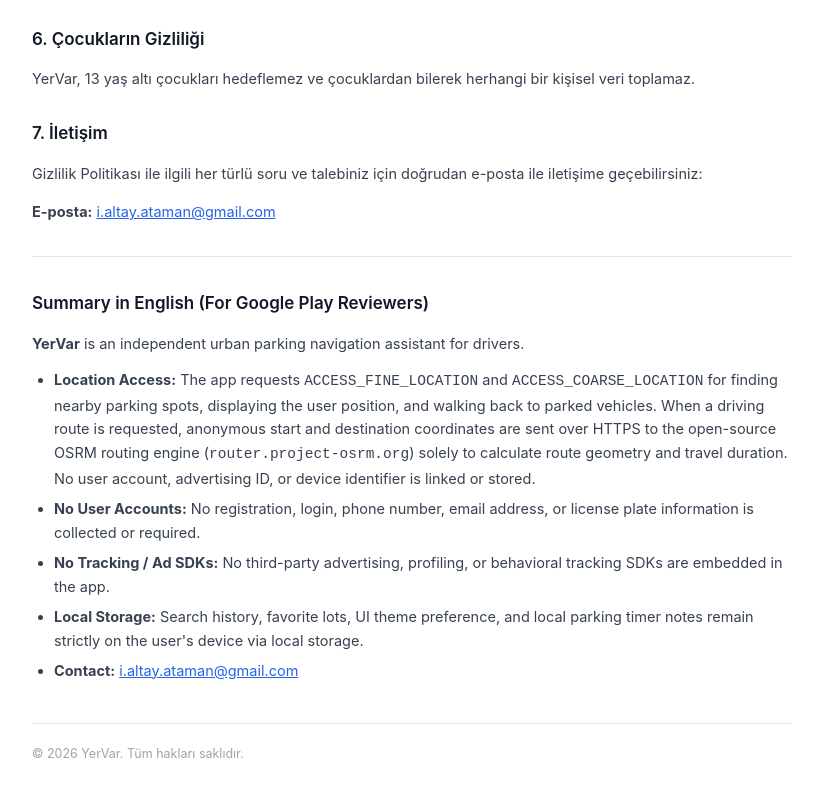
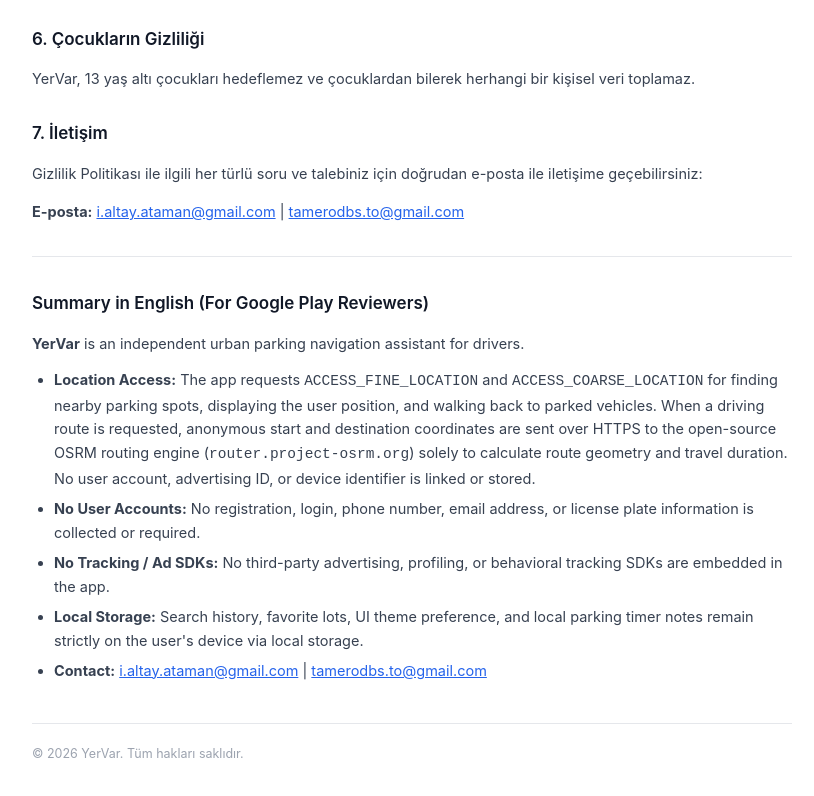
Before and after one commit to AltayAtaman/yervar-privacy, a plain HTML site: page index.html in a window 1280 px wide. Shown: the part 1818-2614 px from the top of the page, without its empty margins (228-1042 px from the left). Drawn offline with Linux system fonts and the light colour scheme.

Commit message:
docs(privacy): add tamerodbs.to@gmail.com to contact section

```diff
--- a/index.html
+++ b/index.html
@@ -168,7 +168,7 @@
       Gizlilik Politikası ile ilgili her türlü soru ve talebiniz için doğrudan e-posta ile iletişime geçebilirsiniz:
     </p>
     <p>
-      <strong>E-posta:</strong> <a href="mailto:i.altay.ataman@gmail.com">i.altay.ataman@gmail.com</a>
+      <strong>E-posta:</strong> <a href="mailto:i.altay.ataman@gmail.com">i.altay.ataman@gmail.com</a> | <a href="mailto:tamerodbs.to@gmail.com">tamerodbs.to@gmail.com</a>
     </p>
 
     <hr>
@@ -180,7 +180,7 @@
       <li><strong>No User Accounts:</strong> No registration, login, phone number, email address, or license plate information is collected or required.</li>
       <li><strong>No Tracking / Ad SDKs:</strong> No third-party advertising, profiling, or behavioral tracking SDKs are embedded in the app.</li>
       <li><strong>Local Storage:</strong> Search history, favorite lots, UI theme preference, and local parking timer notes remain strictly on the user's device via local storage.</li>
-      <li><strong>Contact:</strong> <a href="mailto:i.altay.ataman@gmail.com">i.altay.ataman@gmail.com</a></li>
+      <li><strong>Contact:</strong> <a href="mailto:i.altay.ataman@gmail.com">i.altay.ataman@gmail.com</a> | <a href="mailto:tamerodbs.to@gmail.com">tamerodbs.to@gmail.com</a></li>
     </ul>
 
     <footer>
```
